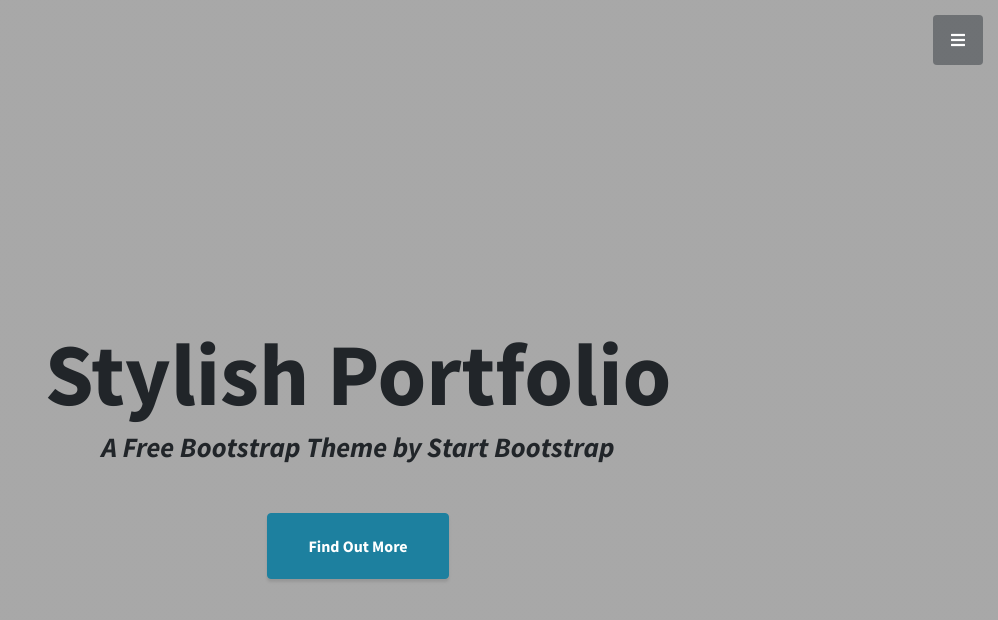
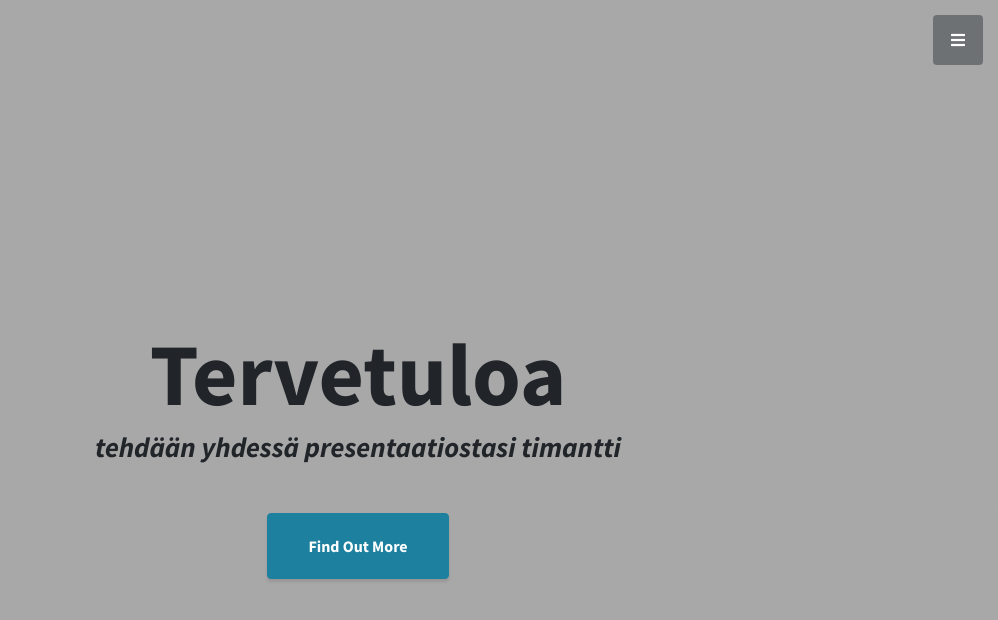
Before and after one commit to weirdness001/ville, a Jekyll site: the page built from index.html, in a window 1280 px wide and 900 px high. Shown: the top 620 px of the window, without its empty margins (282-1280 px from the left). Built offline with Jekyll 4.4.1, drawn with Linux system fonts in a browser that asks for light colours.

Commit message:
Update header.html

```diff
--- a/_includes/header.html
+++ b/_includes/header.html
@@ -1,8 +1,8 @@
 <header class="masthead d-flex">
     <div class="container text-center my-auto">
-        <h1 class="mb-1">Stylish Portfolio</h1>
+        <h1 class="mb-1">Tervetuloa</h1>
         <h3 class="mb-5">
-          <em>A Free Bootstrap Theme by Start Bootstrap</em>
+          <em>tehdään yhdessä presentaatiostasi timantti</em>
         </h3>
         <a class="btn btn-primary btn-xl js-scroll-trigger" href="#about">Find Out More</a>
     </div>
```
